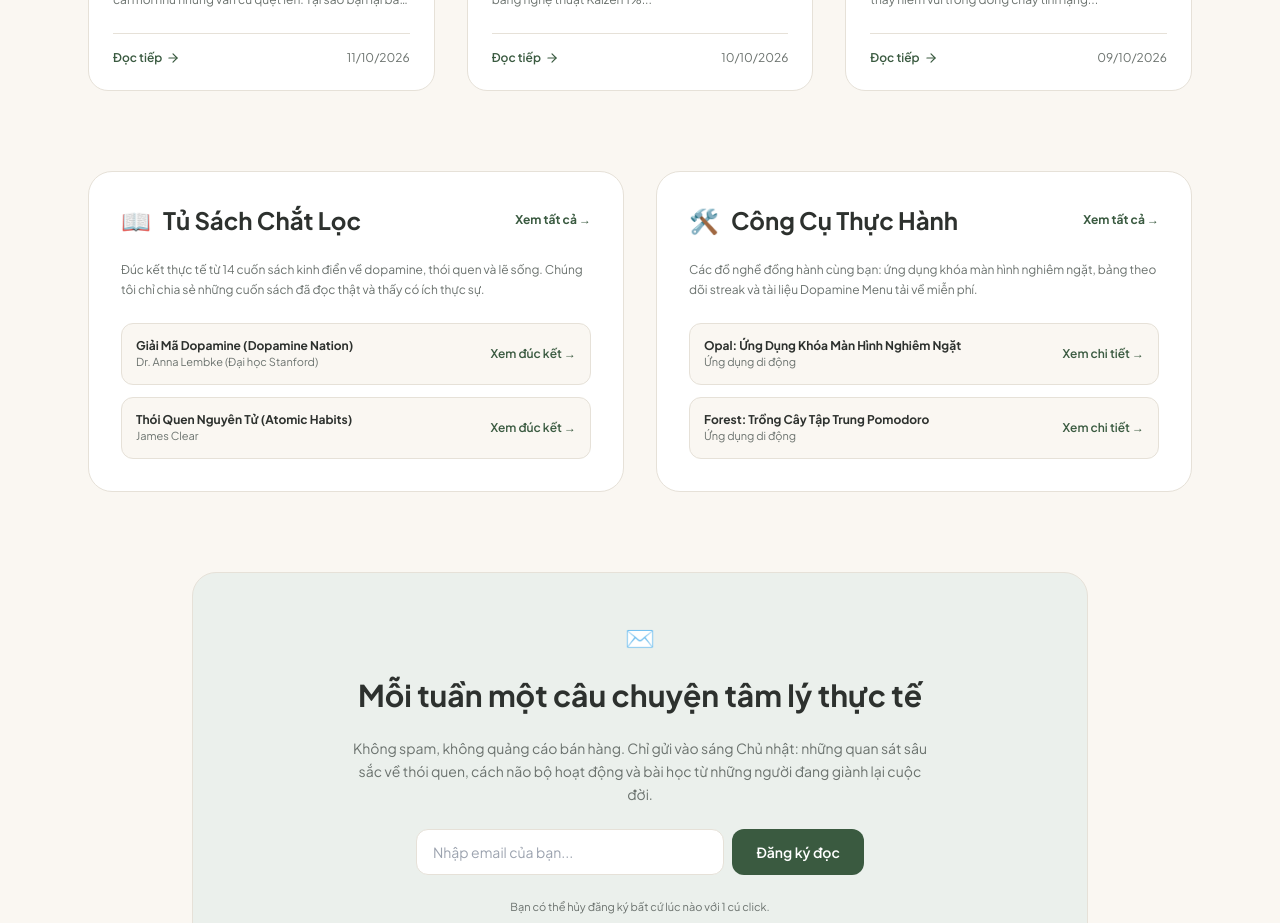
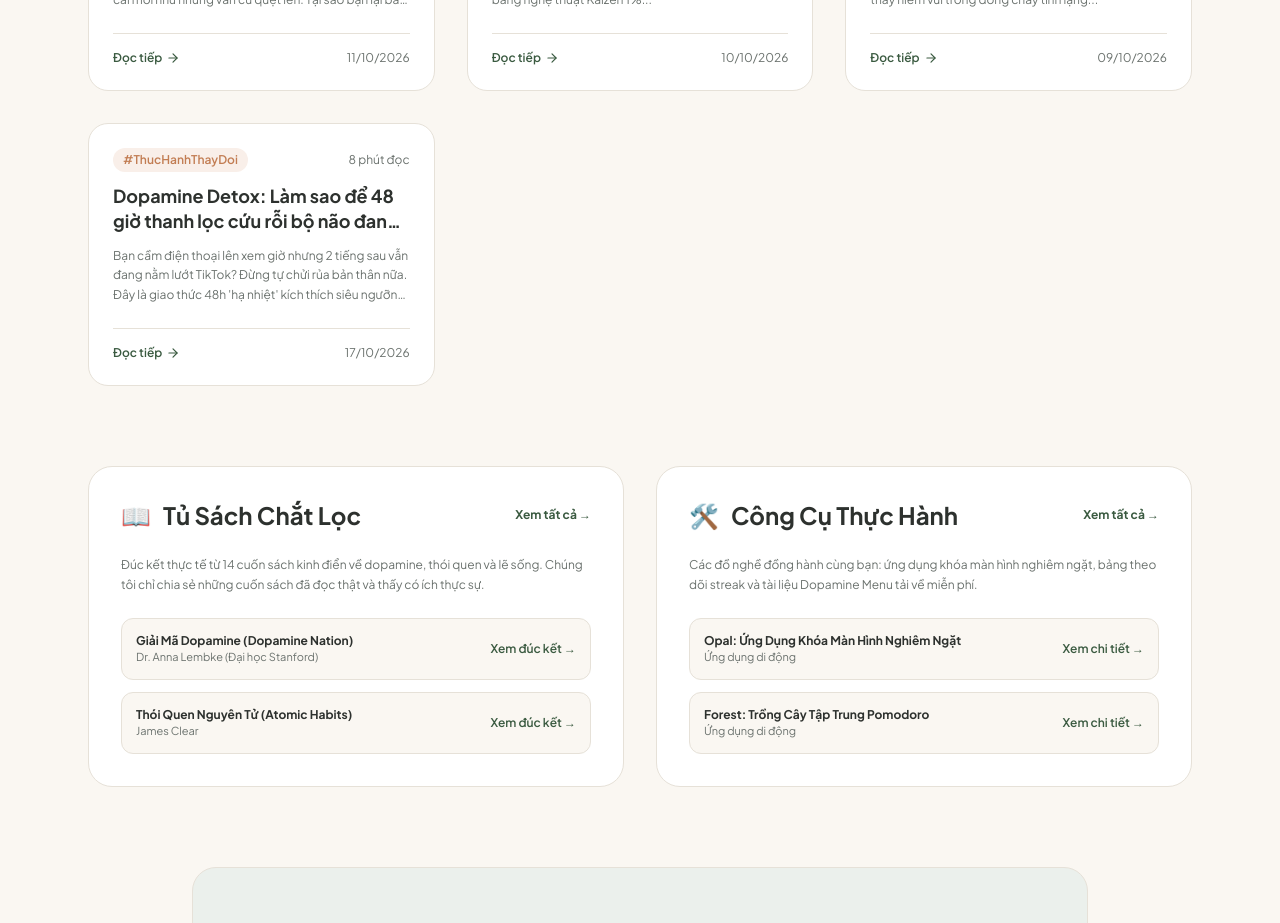
Before and after one commit to longphi11/traicainghien-1, a Next.js app: page / in a window 1280 px wide. Shown: the part 2020-2943 px from the top of the page. Built offline with nearby package versions, Linux system fonts and the light colour scheme.

Commit message:
feat: enrich content with Dopamine Detox book and 48h protocol article

```diff
--- a/src/data/articles.ts
+++ b/src/data/articles.ts
@@ -189,4 +189,108 @@ Hãy thử thách bản thân với 60 phút đầu ngày không màn hình:
 Khi buổi sáng được neo đậu bởi một Ikigai (lý do thức dậy) rõ ràng, bạn sẽ không còn cảm giác thèm thuồng những giọt dopamine độc hại nữa. Thắng buổi sáng là thắng cả ngày!
     `,
   },
+  {
+    slug: "dopamine-detox-48h-giai-cuu-su-tap-trung",
+    title: "Dopamine Detox: Làm sao để 48 giờ thanh lọc cứu rỗi bộ não đang 'ngộ độc' kích thích?",
+    excerpt: "Bạn cầm điện thoại lên xem giờ nhưng 2 tiếng sau vẫn đang nằm lướt TikTok? Đừng tự chửi rủa bản thân nữa. Đây là giao thức 48h 'hạ nhiệt' kích thích siêu ngưỡng và chiến thuật ma sát (Friction)...",
+    pillar: "Trụ cột 3: Thay đổi không dùng ý chí",
+    pillarTag: "ThucHanhThayDoi",
+    readTime: "8 phút đọc",
+    date: "17/10/2026",
+    author: "Người đồng hành Trại Cai Nghiện",
+    content: `
+Bạn có bao giờ trải qua cảm giác này chưa?
+
+Bạn mở điện thoại lên, ban đầu chỉ định liếc xem mấy giờ hoặc kiểm tra xem có tin nhắn công việc gấp nào không.
+
+Nhưng rồi như có một lực hút vô hình, ngón tay cái của bạn tự động bấm vào biểu tượng TikTok hoặc Facebook. Một clip biến hình vụt qua, rồi clip bóc phốt, clip review phim cắt dở...
+
+Hai tiếng đồng hồ trôi qua như một cái chớp mắt.
+
+Khi bạn giật mình nhận ra thì pin máy đã tụt một nửa, mắt cay xè, gáy mỏi nhừ, và tệ nhất là một cảm giác trống rỗng, chán ghét bản thân bao trùm: *"Sao mình lại vô dụng thế? Sao mình không có nổi một chút tự chủ?"*.
+
+Nhiều người sẽ bảo bạn: *"Do bạn lười biếng đấy! Do bạn thiếu kỷ luật thép đấy!"*.
+
+Nói thật với bạn: **Họ nhầm to rồi.**
+
+Trong cuốn sách nổi tiếng *Dopamine Detox*, tác giả Thibaut Meurisse đã chỉ ra một sự thật giải phóng tâm lý cho hàng triệu người: **Bộ não của bạn không hề hư hỏng, nó chỉ đang bị 'bắt cóc' bởi cơ chế sinh học mà thôi.**
+
+---
+
+### 1. Lầm tưởng thế kỷ: Dopamine không phải là 'khoái cảm'
+
+Hầu hết mọi người đều tưởng Dopamine là "chất tạo hạnh phúc" hay "hormone khoái cảm".
+
+Nhưng các nhà khoa học thần kinh chỉ ra rằng: Dopamine thực chất là **phân tử của sự mong đợi phần thưởng (The molecule of anticipation)**.
+
+Nó không làm bạn sướng *sau khi* đạt được thứ gì đó. Nó được tiết ra *trước khi* bạn hành động, để thúc bạn: *"Lướt tiếp đi, clip sau có khi còn vui hơn đấy!"*, *"Nhấp vào link kia đi, có drama sốc lắm đấy!"*.
+
+Vấn đề là gì? Não bộ loài người được thiết kế từ thời đồ đá, khi tổ tiên ta phải săn bắt hái lượm cả ngày mới tìm được một giọt mật ong hay chùm quả ngọt. Khi đó, dopamine là vũ khí sinh tồn.
+
+Còn trong xã hội hôm nay, bạn đang bị bao vây bởi **kích thích siêu ngưỡng (Overstimulation)**:
+* Thuật toán video ngắn đập vào mắt 15 giây/lần.
+* Thông báo tin nhắn đỏ chót nhảy liên tục.
+* Đồ ăn nhanh ngập tràn đường và bột ngọt.
+* Game online với phần thưởng rơi ra từng giây.
+
+Khi bạn nạp vào lượng dopamine siêu rẻ tiền và đậm đặc như vậy, **ngưỡng kích thích của não bị đẩy lên tận mây xanh**.
+
+Đó là lý do tại sao khi bạn phải ngồi xuống đọc một cuốn sách, học một kỹ năng mới, hay tập trung giải quyết một dự án khó... bạn thấy chán nản cùng cực.
+
+Không phải việc đó khó, mà vì so với "liều thuốc kích thích" từ TikTok, việc đọc sách quá nhạt nhẽo đối với một bộ não đang bị nghiện dopamine nặng.
+
+---
+
+### 2. Ba cấp độ Dopamine Detox: Chọn cấp độ phù hợp, đừng tự hành xác
+
+Trong *Trại Cai Nghiện*, tụi mình không bao giờ cổ vũ việc "cắt đột ngột thô bạo" (*Cold-turkey*) nếu bạn chưa sẵn sàng, vì cắt đột ngột dễ làm bạn rơi vào trạng thái sốc sinh học và tái nghiện dữ dội sau 3 ngày.
+
+Thibaut Meurisse gợi ý **3 cấp độ thanh lọc** cực kỳ thực tế mà bạn có thể áp dụng:
+
+#### 🌿 Cấp độ 1: 48 Giờ Thanh Lọc Chuyên Sâu (Reset Hoàn Toàn)
+* **Dành cho ai:** Những người cảm thấy kiệt quệ hoàn toàn, mất ngủ triền miên, mất phương hướng và não bộ không thể nạp thêm bất kỳ thông tin nào nữa.
+* **Cách làm:** Chọn 2 ngày cuối tuần (thứ Bảy và Chủ Nhật). Tắt toàn bộ máy tính, điện thoại, tivi, ngắt mạng xã hội.
+* **Bạn được làm gì:** Đi dạo ngoài công viên, viết nhật ký lên giấy, tập thể dục nhẹ, ngủ đủ giấc, ăn những món thanh đạm và ngồi trò chuyện trực tiếp với người thân.
+* **Hiệu ứng:** 24 giờ đầu bạn sẽ thấy bứt rứt như kiến bò trong xương. Nhưng sang ngày thứ hai, một sự tĩnh lặng kỳ diệu sẽ xuất hiện. Não bộ của bạn được "hạ nhiệt", các thụ thể dopamine được nghỉ ngơi để phục hồi độ nhạy cảm tự nhiên.
+
+#### 🌿 Cấp độ 2: 24 Giờ Cuối Tuần (Dọn Dẹp Tâm Trí)
+* **Cách làm:** Dành riêng ngày Chủ Nhật không màn hình. Không tin tức giật gân, không lướt feed vô thức.
+* Đây như một ngày "rửa xe, thay nhớt" định kỳ cho tâm trí trước khi bước vào tuần làm việc mới.
+
+#### 🌿 Cấp độ 3: Thanh Lọc Một Phần (Part-Time Detox — Dễ làm nhất)
+* Nếu công việc không cho phép bạn ngắt kết nối hoàn toàn, hãy khoanh vùng các "ốc đảo bình yên":
+  * **Ốc đảo sáng sớm:** 60 phút đầu ngày tuyệt đối không chạm vào điện thoại (đọc sách, ngắm trời mây, uống nước ấm).
+  * **Ốc đảo ban đêm:** Sau 21h30, điện thoại được cất sang phòng khác để chuẩn bị cho giấc ngủ sâu.
+
+---
+
+### 3. Chiến thuật 'Lực Cản Ma Sát' (Friction): Thay đổi mà không tốn một giọt ý chí
+
+Ý chí của con người giống như pin điện thoại: nó sẽ cạn dần từ sáng đến tối.
+
+Nếu lúc 23h đêm bạn để điện thoại ngay cạnh gối và tự nhủ: *"Mình sẽ dùng ý chí thép để không lướt"*, bạn cầm chắc 99% thất bại.
+
+Thay vào đó, hãy dùng **Chiến thuật Lực cản Ma sát (Friction)**:
+* **Tăng ma sát cho thói quen xấu:**
+  - Cắm sạc điện thoại ở góc phòng cách giường 2 mét. Muốn lướt thì phải đứng dậy ngồi vào bàn, không được nằm lướt.
+  - Xóa ứng dụng gây nghiện nhất khỏi màn hình chính, hoặc chuyển màn hình điện thoại sang chế độ Trắng Đen (Grayscale). Bạn sẽ ngạc nhiên khi thấy TikTok hay Instagram mất hết màu sắc bỗng trở nên nhạt nhẽo lạ thường!
+* **Giảm ma sát cho thói quen tốt:**
+  - Đặt một cuốn sách hay ngay trên bàn làm việc hoặc đầu giường.
+  - Để sẵn cuốn sổ tay và cây bút bi nơi dễ nhìn thấy nhất.
+
+---
+
+### 4. Lời nhắn từ Trại Cai Nghiện: Buồn chán không phải là kẻ thù
+
+Người hiện đại chúng ta mắc một căn bệnh chung: **Chứng sợ buồn chán**.
+
+Chỉ cần đứng chờ đèn đỏ 30 giây hay đi thang máy 10 giây là tay ta đã tự động móc điện thoại ra quẹt.
+
+Nhưng bạn ơi, sự buồn chán không phải là căn bệnh cần chữa cháy. **Sự buồn chán là khoảng lặng thiêng liêng để tâm trí bạn được thở, được tiêu hóa thông tin và nảy sinh những ý tưởng sáng tạo vĩ đại nhất.**
+
+Hôm nay, hãy thử cho phép mình buồn chán trong 5 phút. Hãy ngắm nhìn một nhành cây rung rinh ngoài cửa sổ, lắng nghe tiếng mưa rơi, hoặc đơn giản là hít thở thật sâu.
+
+Khi bạn dám từ bỏ những kích thích rẻ tiền, bạn sẽ thấy cuộc đời thực ngoài kia hóa ra chưa bao giờ nhạt nhẽo. 🌿
+    `,
+  },
 ];
--- a/src/data/books.ts
+++ b/src/data/books.ts
@@ -122,4 +122,22 @@ export const books: Book[] = [
     quote: "Bạn không thể dập tắt cơn thèm khát bằng cách làm ngơ nó; bạn phải thấu hiểu phần thưởng mà tâm trí bạn đang khao khát.",
     affiliateUrl: "https://tiki.vn/search?q=suc+manh+cua+thoi+quen",
   },
+  {
+    id: "dopamine-detox",
+    title: "Cai Nghiện Dopamine (Dopamine Detox)",
+    originalTitle: "Dopamine Detox: A Short Guide to Remove Distractions and Get Your Brain to Do Hard Things",
+    author: "Thibaut Meurisse",
+    category: "Neurobiology",
+    categoryLabel: "Sinh học & Tập trung",
+    badge: "Thực hành 48 giờ",
+    coverColor: "from-amber-800 to-stone-900",
+    oneLiner: "Tấm bản đồ thực chiến giúp bạn cắt giảm các kích thích siêu ngưỡng (Overstimulation), tăng lực cản ma sát và đưa não bộ trở về trạng thái tập trung sâu.",
+    coreLessons: [
+      "Dopamine không phải là khoái cảm mà là phân tử của sự mong đợi phần thưởng (anticipation) kéo bạn vào vòng xoáy bất tận.",
+      "Kích thích thái quá khiến những việc khó (đọc sách, làm việc sâu) trở nên nhạt nhẽo và không thể chịu đựng nổi.",
+      "3 Cấp độ Detox: 48h chuyên sâu, 24h cuối tuần hoặc thanh lọc một phần kết hợp chiến thuật ma sát (Friction).",
+    ],
+    quote: "Khi bạn dám loại bỏ những niềm vui rẻ tiền và chấp nhận sự buồn chán tạm thời, những công việc khó khăn bỗng nhiên trở nên dễ dàng và thú vị một cách kỳ lạ.",
+    affiliateUrl: "https://tiki.vn/search?q=dopamine+detox+thibaut+meurisse",
+  },
 ];
```
